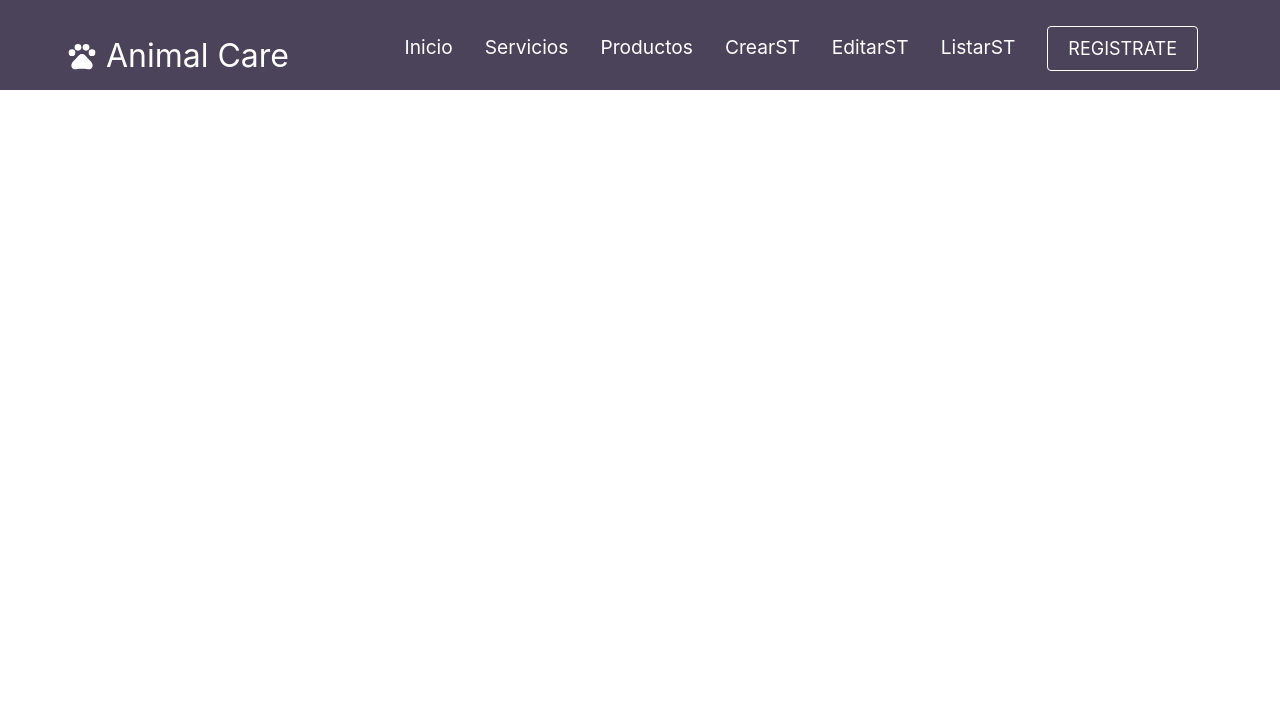
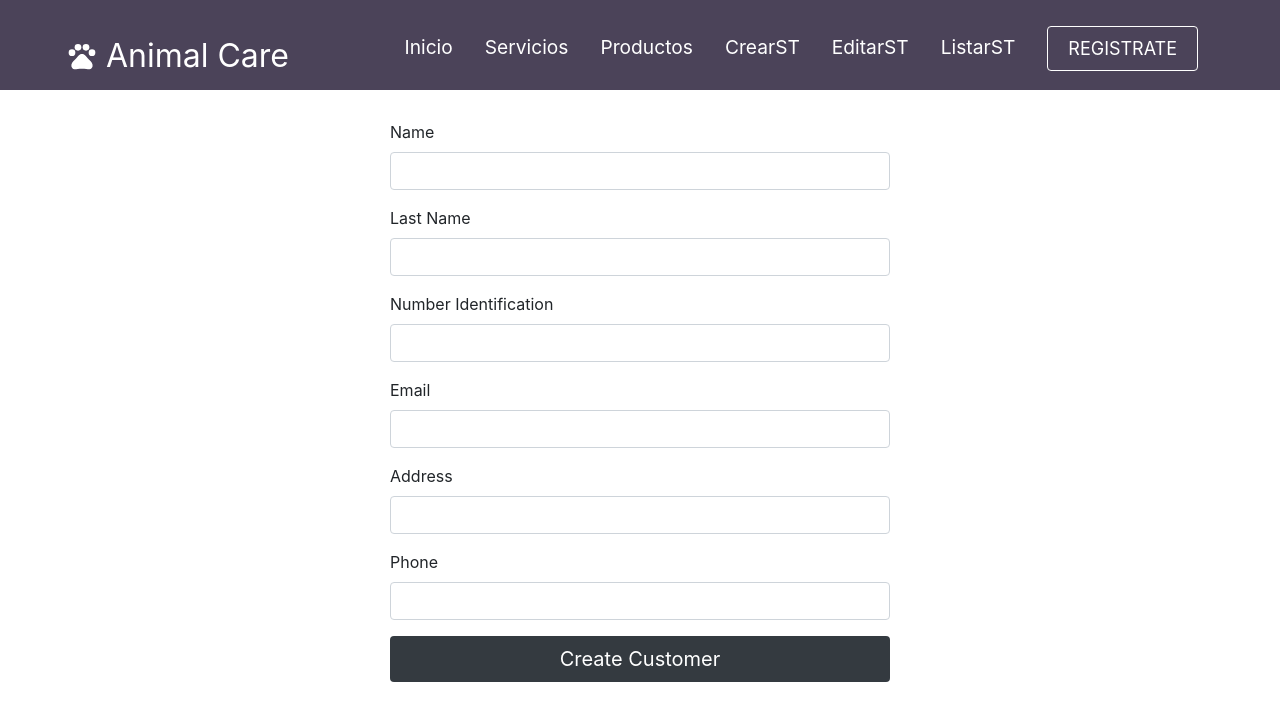
Before and after one commit to srendonv/animal-care-foundation, a React (Create React App) app: page /customer-create in a window 1280 px wide. Shown: the top 720 px of the page. Built offline with nearby package versions, Linux system fonts and the light colour scheme; no server answers.

Commit message:
add Customer Cretate Route

```diff
--- a/src/App.js
+++ b/src/App.js
@@ -15,8 +15,12 @@ import EditStudent from "./components/edit-student.component";
 import StudentList from "./components/student-list.component";
 import Navbar from "./components/Navbar/Navbar"
 
+// import Login from "./components/Login";
+import CustomerCreate from "./components/CustomerCreate";
+
 function App() {
-  return (<Router>
+  return (
+  <Router>
     <div className="App">
       <header className="App-header">
         <Navbar />
@@ -31,6 +35,8 @@ function App() {
                 <Route path="/create-student" component={CreateStudent} />
                 <Route path="/edit-student/:id" component={EditStudent} />
                 <Route path="/student-list" component={StudentList} />
+                <Route path="/student-list" component={StudentList} />
+                <Route path="/customer-create" component={CustomerCreate} />
               </Switch>
             </div>
           </Col>
--- /dev/null
+++ b/src/components/CustomerCreate.js
@@ -0,0 +1,122 @@
+import React, { Component } from "react";
+import Form from 'react-bootstrap/Form'
+import Button from 'react-bootstrap/Button';
+// import axios from 'axios';
+
+export default class CustomerCreate extends Component {
+
+  constructor(props) {
+    super(props)
+
+    // Setting up functions
+    // this.onChangeStudentName = this.onChangeStudentName.bind(this);
+    // this.onChangeStudentEmail = this.onChangeStudentEmail.bind(this);
+    // this.onChangeStudentRollno = this.onChangeStudentRollno.bind(this);
+    this.onSubmit = this.onSubmit.bind(this);
+    this.onChangeCustomerName = this.onChangeCustomerName.bind(this);
+    this.onChangeCustomerLastName = this.onChangeCustomerLastName.bind(this);
+    this.onChangeCustormerTypeID = this.onChangeCustormerTypeID.bind(this);
+    this.onChangeCustomerNumberID = this.onChangeCustomerNumberID.bind(this);
+    this.onChangeCustormerEmail = this.onChangeCustormerEmail.bind(this);
+    this.onChangeCustomerAddress = this.onChangeCustomerAddress.bind(this);
+    this.onChangeCustormerPhone = this.onChangeCustormerPhone.bind(this);
+
+    // this.on
+
+
+    // Setting up state
+    this.state = {
+      name: '',
+      last_name: '',
+      number_id: '',
+      type_id: '',
+      email: '',
+      address: '',
+      phone: '',
+    }
+  }
+
+  onChangeCustomerName(e) {
+    this.setState({ name: e.target.value })
+  }
+  onChangeCustomerLastName(e) {
+    this.setState({ last_name: e.target.value })
+  }
+  onChangeCustormerTypeID(e) {
+    this.setState({ type_id: e.target.value })
+  }
+  onChangeCustomerNumberID(e) {
+    this.setState({ number_id: e.target.value })
+  }
+  onChangeCustormerEmail(e) {
+    this.setState({ email: e.target.value })
+  }
+  onChangeCustomerAddress(e) {
+    this.setState({ address: e.target.value })
+  }
+  onChangeCustormerPhone(e) {
+    this.setState({ phone: e.target.value })
+  }
+
+  onSubmit(e) {
+    e.preventDefault()
+
+    const customerObject = {
+      name: this.state.name,
+      last_name: this.state.last_name,
+      type_id: this.state.type_id,
+      number_id: this.state.number_id,
+      address: this.state.address,
+      phone: this.state.phone,
+      email: this.state.email,
+    };
+
+    // axios.post('http://localhost:4000/students/create-student', studentObject)
+    //   .then(res => console.log(res.data));
+
+    this.setState({
+      name: "",
+      last_name: "",
+      type_id: "",
+      number_id: "",
+      address: "",
+      phone: "",
+      email: "",
+    });
+  }
+
+  render() {
+    return (
+    <div className="form-wrapper">
+      <Form onSubmit={this.onSubmit}>
+        <Form.Group controlId="Name">
+          <Form.Label>Name</Form.Label>
+          <Form.Control type="text" value={this.state.name} onChange={this.onChangeCustomerName} />
+        </Form.Group>
+        <Form.Group controlId="Last_Name">
+          <Form.Label> Last Name</Form.Label>
+          <Form.Control type="text" value={this.state.last_name} onChange={this.onChangeCustomerLastName} />
+        </Form.Group>
+        <Form.Group controlId="Number">
+          <Form.Label>Number Identification</Form.Label>
+          <Form.Control type="text" value={this.state.number_id} onChange={this.onChangeCustomerNumberID} />
+        </Form.Group>
+        <Form.Group controlId="Email">
+          <Form.Label>Email</Form.Label>
+          <Form.Control type="email" value={this.state.email} onChange={this.onChangeCustormerEmail} />
+        </Form.Group>
+        <Form.Group controlId="Text">
+          <Form.Label>Address</Form.Label>
+          <Form.Control type="text" value={this.state.address} onChange={this.onChangeCustomerAddress} />
+        </Form.Group>
+        <Form.Group controlId="Phone">
+          <Form.Label>Phone</Form.Label>
+          <Form.Control type="text" value={this.state.phone} onChange={this.onChangeCustormerPhone} />
+        </Form.Group>
+        <Button variant="dark" size="lg" block="block" type="submit">
+          Create Customer
+        </Button>
+      </Form>
+    </div>);
+  }
+}
```
